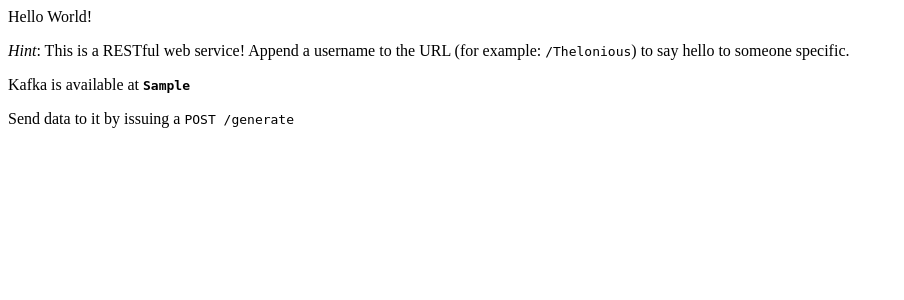
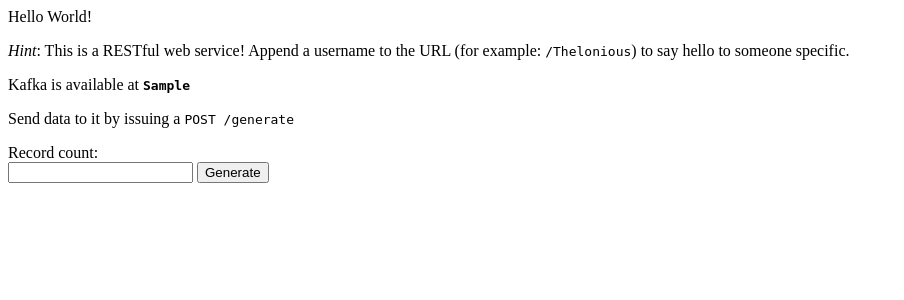
Before and after one commit to OneCricketeer/kelda-examples, a Flask app: template flask-kafka-elastic/src/app/templates/index.j2 in a window 1280 px wide. Shown: the top 300 px of the page, without its empty margins (0-904 px from the left). Run offline with Flask 2, Linux system fonts and the light colour scheme; the template is opened without the code that fills it: most values are stand-ins (such as "Sample title", 1, 10 or a date in 2020).

Commit message:
feat(flask): add HTML button for generator

```diff
--- a/flask-kafka-elastic/src/app/templates/index.j2
+++ b/flask-kafka-elastic/src/app/templates/index.j2
@@ -15,6 +15,11 @@
     {% if kafka_bootstrap %}
     <p>Kafka is available at <b><code>{{ kafka_bootstrap }}</code></b></p>
     <p>Send data to it by issuing a <code>POST /generate</code></p>
+    <form action="/generate" method="GET">
+      Record count:<br>
+      <input type="text" name="c">
+      <input type="submit" value="Generate">
+    </form>
     {% endif %}
     </body>
 </html>
--- a/flask-kafka-elastic/src/app/views.py
+++ b/flask-kafka-elastic/src/app/views.py
@@ -53,7 +53,7 @@ def index():
     # say_hello(instances=int(count), topic_name=topic_name)
     return resp
 
-@app.route('/generate', methods=['POST'])
+@app.route('/generate', methods=['GET'])
 def generate():
   args = request.args
   count = int(args.get('c', 1))
```
